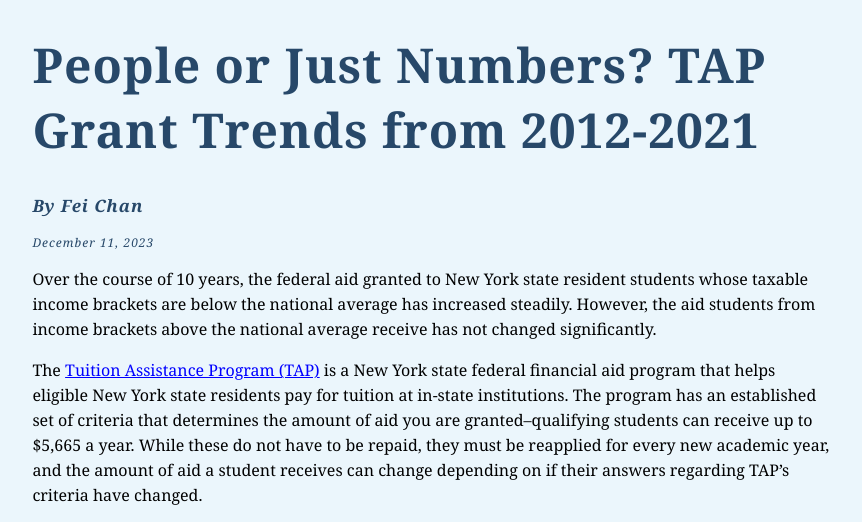
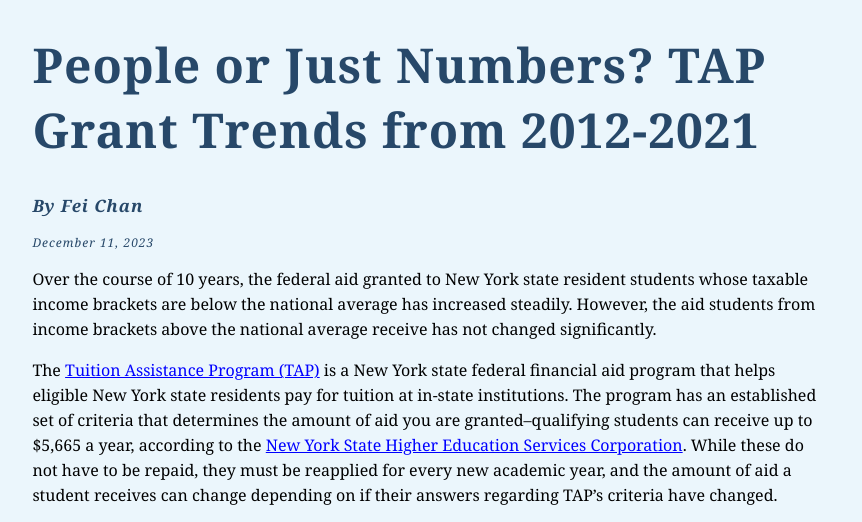
Before and after one commit to fychan2026/JNL221FinalProject, a plain HTML site: page index.html in a window 1280 px wide. Shown: the top 522 px of the page, without its empty margins (208-1070 px from the left). Drawn offline with Linux system fonts and the light colour scheme; grey boxes are pictures that could not be loaded.

Commit message:
Add files via upload

```diff
--- a/index.html
+++ b/index.html
@@ -18,7 +18,7 @@
     <div class="graf">
       	<p>Over the course of 10 years, the federal aid granted to New York state resident students whose taxable income brackets are below the national average has increased steadily. However, the aid students from income brackets above the national average receive has not changed significantly.</p>
 
-      	<p>The <a href="https://www.hesc.ny.gov/pay-for-college/apply-for-financial-aid/nys-tap.html" target="_blank">Tuition Assistance Program (TAP)</a> is a New York state federal financial aid program that helps eligible New York state residents pay for tuition at in-state institutions. The program has an established set of criteria that determines the amount of aid you are granted–qualifying students can receive up to $5,665 a year. While these do not have to be repaid, they must be reapplied for every new academic year, and the amount of aid a student receives can change depending on if their answers regarding TAP’s criteria have changed.</p>
+      	<p>The <a href="https://www.hesc.ny.gov/pay-for-college/apply-for-financial-aid/nys-tap.html" target="_blank">Tuition Assistance Program (TAP)</a> is a New York state federal financial aid program that helps eligible New York state residents pay for tuition at in-state institutions. The program has an established set of criteria that determines the amount of aid you are granted–qualifying students can receive up to $5,665 a year, according to the <a href="https://www.hesc.ny.gov/" target="_blank">New York State Higher Education Services Corporation</a>. While these do not have to be repaid, they must be reapplied for every new academic year, and the amount of aid a student receives can change depending on if their answers regarding TAP’s criteria have changed.</p>
 
       </div>
 
```
